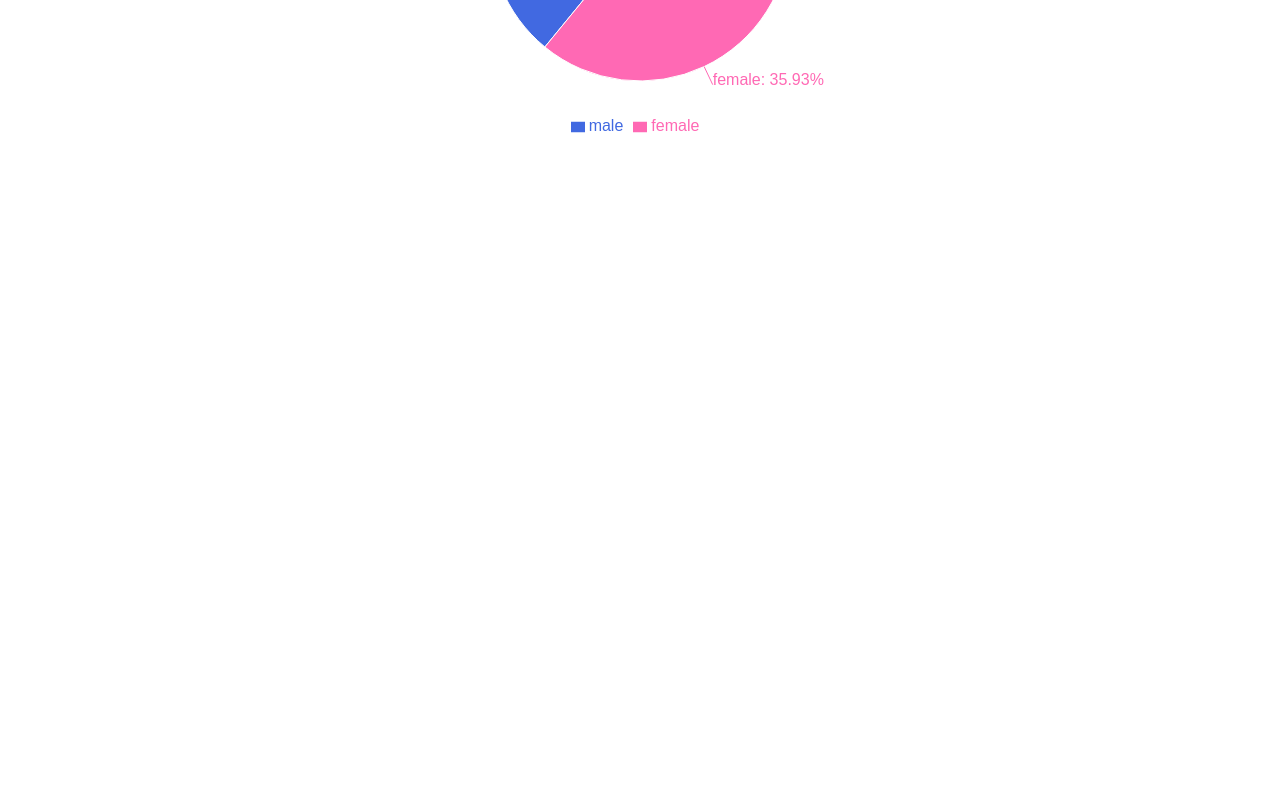
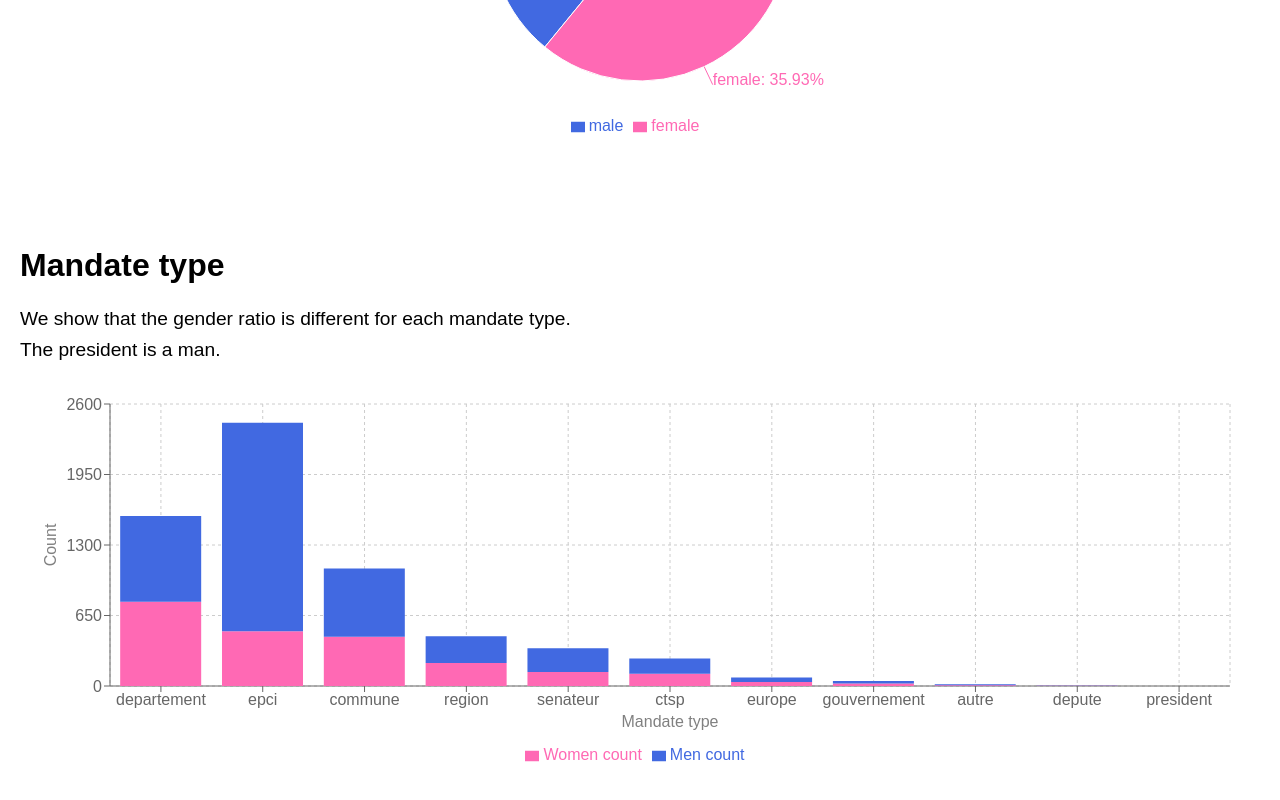
Before and after one commit to louispaulet/hatvp_reactjs_viz, a React (Create React App) app in the folder hatvp_viz/: page /hatvp_reactjs_viz/gender_equality in a window 1280 px wide. Shown: the part 1272-2072 px from the top of the page. Before the commit the page ends 1452 px from the top, so only its background shows below. Built offline with nearby package versions, Linux system fonts and the light colour scheme.

Commit message:
add gender counts per mandate type barplot ordered by abolute counts of women

```diff
--- a/hatvp_viz/src/dashboards/gender_equality.js
+++ b/hatvp_viz/src/dashboards/gender_equality.js
@@ -1,14 +1,16 @@
 import React, { useEffect, useState } from 'react';
 import SurnameCount from './../plots/surname_count.js';
 import TotalGenderRatio from './../plots/total_gender_ratio.js';
+import GenderCountPerMandateType from './../plots/gender_count_per_mandate_type.js';
 
 const GenderEquality = () => {
   return (
   <div>
     <h1>Gender Equality Analysis on HATVP Data</h1>
     <p>This dashboard shows gendered plots to reveal the existing imbalance between men and women representatives.</p>
-    <SurnameCount />
-    <TotalGenderRatio />
+    <SurnameCount/>
+    <TotalGenderRatio/>
+    <GenderCountPerMandateType/>
   </div>
   );
 
--- /dev/null
+++ b/hatvp_viz/src/plots/gender_count_per_mandate_type.js
@@ -0,0 +1,59 @@
+import React, { useEffect, useState } from 'react';
+import { BarChart, Bar, XAxis, YAxis, CartesianGrid, Tooltip, Legend, ResponsiveContainer, Label } from 'recharts';
+
+const GenderCountPerMandateType = () => {
+  const [data, setData] = useState([]);
+
+  useEffect(() => {
+    fetch('./datasets/gender_ratio_per_type_mandat.csv')
+      .then(response => response.text())
+      .then(text => {
+        const rows = text.split('\n').filter(row => row.trim().length > 0); // Filter out empty rows
+        const headers = rows[0].split(',');
+        const data = rows.slice(1).map(row => {
+          const values = row.split(',');
+          let obj = {};
+          headers.forEach((header, index) => {
+            obj[header] = values[index];
+          });
+          return obj;
+        });
+        setData(data);
+        console.log(data)
+      })
+      .catch(error => {
+        console.error('Error loading the CSV file:', error);
+      });
+  }, []);
+
+data.sort((a, b) => b.female_count - a.female_count);
+
+
+  return (
+    <section className="App-section" id="surname_count">
+      <h2>Mandate type</h2>
+      <p> We show that the gender ratio is different for each mandate type. <br/>
+      The president is a man. </p>
+      <ResponsiveContainer width="100%" height={400}>
+        <BarChart
+          width={500}
+          height={300}
+          data={data}
+          margin={{
+            top: 20, right: 30, left: 30, bottom: 20,
+          }}
+        >
+          <CartesianGrid strokeDasharray="3 3" />
+          <XAxis dataKey="type_mandat"> <Label value={"Mandate type"} angle={0} dy={20} /> </XAxis>
+          <YAxis> <Label value={"Count"} angle={270} dx={-30} /> </YAxis>
+          <Tooltip />
+          <Legend  verticalAlign="bottom" wrapperStyle={{ paddingTop: '30px' }} />
+          <Bar dataKey="female_count" stackId="a" fill="#ff69b4" name="Women count" />
+          <Bar dataKey="male_count" stackId="a" fill="#4169e1" name="Men count" />
+        </BarChart>
+      </ResponsiveContainer>
+    </section>
+  );
+}
+
+export default GenderCountPerMandateType;
```
Also changed, not shown: hatvp_viz/public/datasets/gender_ratio_per_type_mandat.csv (added).
